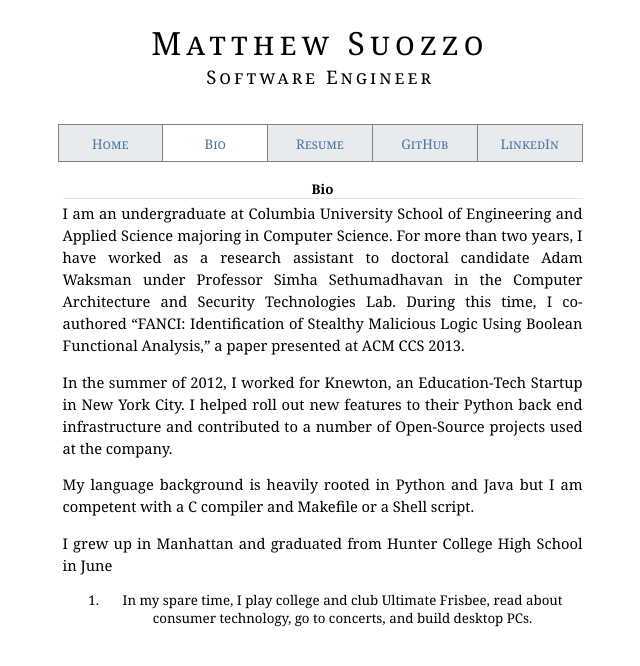
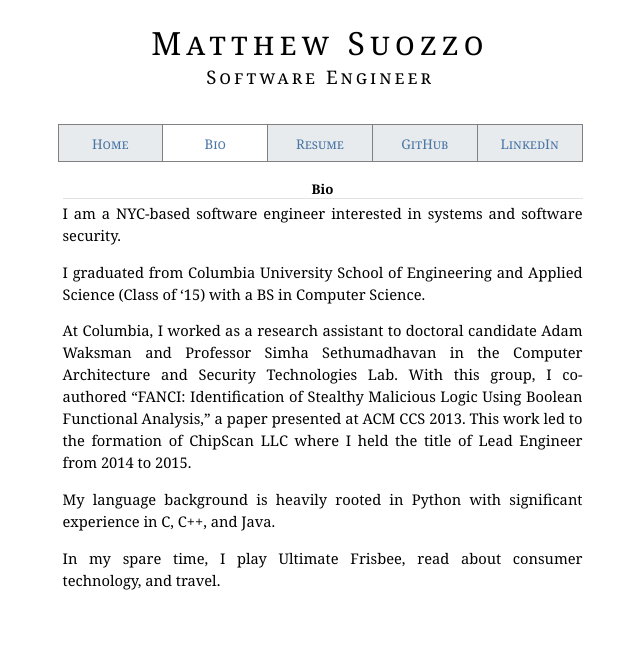
Before and after one commit to msuozzo/msuozzo.github.io, a Jekyll site: the page built from bio/index.md, in a window 1280 px wide. Shown: the top 666 px of the page, without its empty margins (320-960 px from the left). Built offline with Jekyll 4.4.1, drawn with Linux system fonts in a browser that asks for light colours.

Commit message:
Updated Bio

```diff
--- a/bio/index.md
+++ b/bio/index.md
@@ -4,21 +4,20 @@ title: Bio
 ---
 ####Bio
 
-I am an undergraduate at Columbia University School of Engineering and Applied
-Science majoring in Computer Science. For more than two years, I have worked as
-a research assistant to doctoral candidate Adam Waksman under Professor Simha
-Sethumadhavan in the Computer Architecture and Security Technologies Lab.
-During this time, I co-authored "FANCI: Identification of Stealthy Malicious
-Logic Using Boolean Functional Analysis," a paper presented at ACM CCS 2013.
+I am a NYC-based software engineer interested in systems and software security.
 
-In the summer of 2012, I worked for Knewton, an Education-Tech Startup in New
-York City. I helped roll out new features to their Python back end
-infrastructure and contributed to a number of Open-Source projects used at the
-company.
+I graduated from Columbia University School of Engineering and Applied Science
+(Class of '15) with a BS in Computer Science.
 
-My language background is heavily rooted in Python and Java but I am competent
-with a C compiler and Makefile or a Shell script.
+At Columbia, I worked as a research assistant to doctoral candidate Adam
+Waksman and Professor Simha Sethumadhavan in the Computer Architecture and
+Security Technologies Lab. With this group, I co-authored "FANCI:
+Identification of Stealthy Malicious Logic Using Boolean Functional Analysis,"
+a paper presented at ACM CCS 2013. This work led to the formation of ChipScan
+LLC where I held the title of Lead Engineer from 2014 to 2015.
 
-I grew up in Manhattan and graduated from Hunter College High School in June
-2011. In my spare time, I play college and club Ultimate Frisbee, read about
-consumer technology, go to concerts, and build desktop PCs.
+My language background is heavily rooted in Python with significant experience
+in C, C++, and Java.
+
+In my spare time, I play Ultimate Frisbee, read about consumer technology, and
+travel.
```
